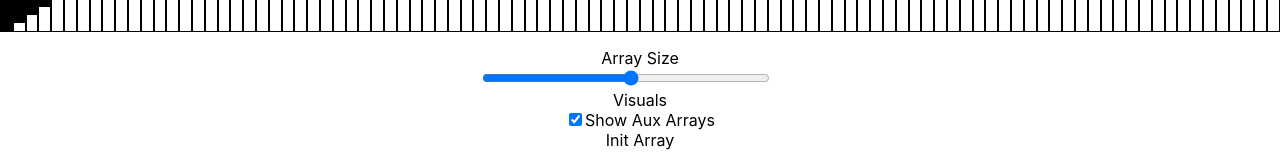
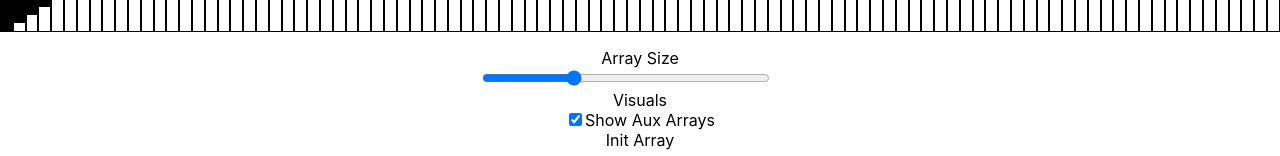
Before and after one commit to meetinger/array-visualizer, a React (Create React App) app: page / in a window 1280 px wide. Shown: the part 768-924 px from the top of the page. Built offline with nearby package versions, Linux system fonts and the light colour scheme.

Commit message:
Fix slider default value

```diff
--- a/src/components/Controls/Controls.js
+++ b/src/components/Controls/Controls.js
@@ -12,10 +12,11 @@ export class Controls extends React.Component {
 
     constructor(props) {
         super(props);
+        this.DEFAULT_ARR_LEN = 100
         this.isControlShow = true;
         this.arrayVisualizer = props.arrayVisualizer
         this.sorts = props.sorts
-        this.arrayVisualizer.updateArrLength(100)
+        this.arrayVisualizer.updateArrLength(this.DEFAULT_ARR_LEN)
         this.arrayVisualizer.initArray(initFunctions.linear)
     }
 
@@ -109,7 +110,7 @@ export class Controls extends React.Component {
                 <div id={styles.controls}>
                     <div>
                         <div className={styles.textCenter}>Array Size</div>
-                        <input id={styles.slider} type="range" min="10" max="300" defaultValue={this.arrLength}
+                        <input id={styles.slider} type="range" min="10" max="300" defaultValue={this.DEFAULT_ARR_LEN}
                                step="10"
                                onChange={this.updateArrLength.bind(this)}/>
                         <div className={styles.textCenter}>
```
